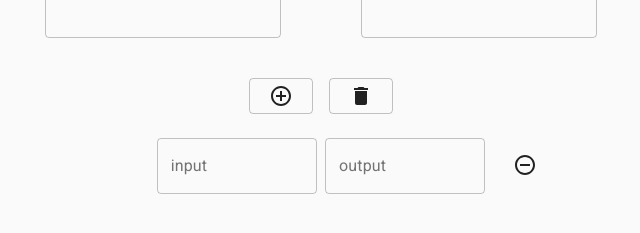
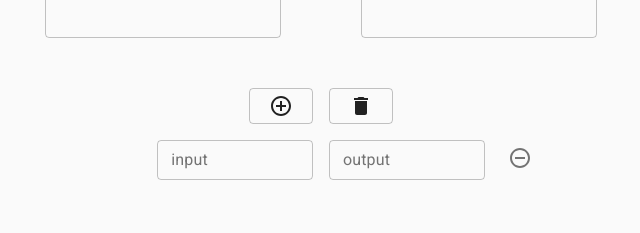
Before and after one commit to jonwang2000/replacer, a React (Create React App) app: page / in a window 1280 px wide. Shown: the part 271-504 px from the top of the page, without its empty margins (319-959 px from the left). Built offline with nearby package versions, Linux system fonts and the light colour scheme.

Commit message:
Tooltips and styling for delbutton

```diff
--- a/src/components/ReplaceRules.js
+++ b/src/components/ReplaceRules.js
@@ -10,19 +10,23 @@ import uuidv4 from "uuid/v4";
 
 import { Container } from "@material-ui/core";
 import Button from "@material-ui/core/Button";
+import Tooltip from "@material-ui/core/Tooltip";
+import { makeStyles } from "@material-ui/core/styles";
 
 import AddCircleOutline from "@material-ui/icons/AddCircleOutline";
 import Delete from "@material-ui/icons/Delete";
 
-import { makeStyles } from "@material-ui/core/styles";
-
 const useStyles = makeStyles(theme => ({
 	button: {
-		margin: theme.spacing(1)
+		margin: theme.spacing(1),
+		top: 0
 	},
 	alignDiv: {
 		display: "flex",
 		justifyContent: "center"
+	},
+	entire: {
+		marginTop: 10
 	}
 }));
 
@@ -33,10 +37,7 @@ const ReplaceRules = props => {
 
 	// Add object to rule array
 	const addRule = () => {
-		setRules([
-			...rules,
-			{ inRule: "", outRule: "", id: uuidv4() }
-		]);
+		setRules([...rules, { inRule: "", outRule: "", id: uuidv4() }]);
 	};
 
 	// Reset rule array to empty
@@ -81,8 +82,9 @@ const ReplaceRules = props => {
 	});
 
 	return (
-		<Container maxWidth="xs">
-			<div className={classes.alignDiv}>
+		<Container spacing={0} maxWidth="xs" className={classes.entire}>
+			<span className={classes.alignDiv}>
+				<Tooltip title="Add Rule" placement="top">
 					<Button
 						variant="outlined"
 						className={classes.button}
@@ -90,6 +92,8 @@ const ReplaceRules = props => {
 					>
 						<AddCircleOutline />
 					</Button>
+				</Tooltip>
+				<Tooltip title="Clear All" placement="top">
 					<Button
 						variant="outlined"
 						className={classes.button}
@@ -97,7 +101,8 @@ const ReplaceRules = props => {
 					>
 						<Delete />
 					</Button>
-			</div>
+				</Tooltip>
+			</span>
 			{displayRules}
 		</Container>
 	);
--- a/src/components/Rule.js
+++ b/src/components/Rule.js
@@ -7,8 +7,8 @@
 import React from "react";
 
 import TextField from "@material-ui/core/TextField";
-import Button from "@material-ui/core/Button";
 import Grid from "@material-ui/core/Grid";
+import IconButton from "@material-ui/core/IconButton";
 
 import RemoveCircleOutline from "@material-ui/icons/RemoveCircleOutline";
 
@@ -18,10 +18,10 @@ const useStyles = makeStyles(theme => ({
 	ruleDiv: {
 		display: "flex",
 		alignItems: "center"
-    },
-    button: {
-        top: "3px"
-    }
+	},
+	button: {
+		right: 5
+	}
 }));
 
 const Rule = props => {
@@ -30,35 +30,34 @@ const Rule = props => {
 	const { inRule, editIn, outRule, editOut, delRule } = props;
 
 	return (
-		<Grid container spacing={1} maxWidth="xs" className={classes.ruleDiv}>
+		<Grid container spacing={2} maxWidth="xs" className={classes.ruleDiv}>
             <Grid item xs={1}/>
-			<Grid item xs>
+			<Grid item xs={5}>
 				<TextField
 					label="input"
 					value={inRule}
 					onChange={editIn}
-					margin="normal"
+					margin="dense"
 					variant="outlined"
 				/>
 			</Grid>
-			<Grid item xs>
+			<Grid item xs={5}>
 				<TextField
 					label="output"
 					value={outRule}
 					onChange={editOut}
-					margin="normal"
+					margin="dense"
 					variant="outlined"
 				/>
 			</Grid>
 			<Grid item xs={1}>
-				<Button
+				<IconButton
 					onClick={delRule}
 					variant="default"
-					size="large"
 					className={classes.button}
 				>
 					<RemoveCircleOutline />
-				</Button>
+				</IconButton>
 			</Grid>
 		</Grid>
 	);
```
Lines whose indentation alone changed are shown as unchanged.
